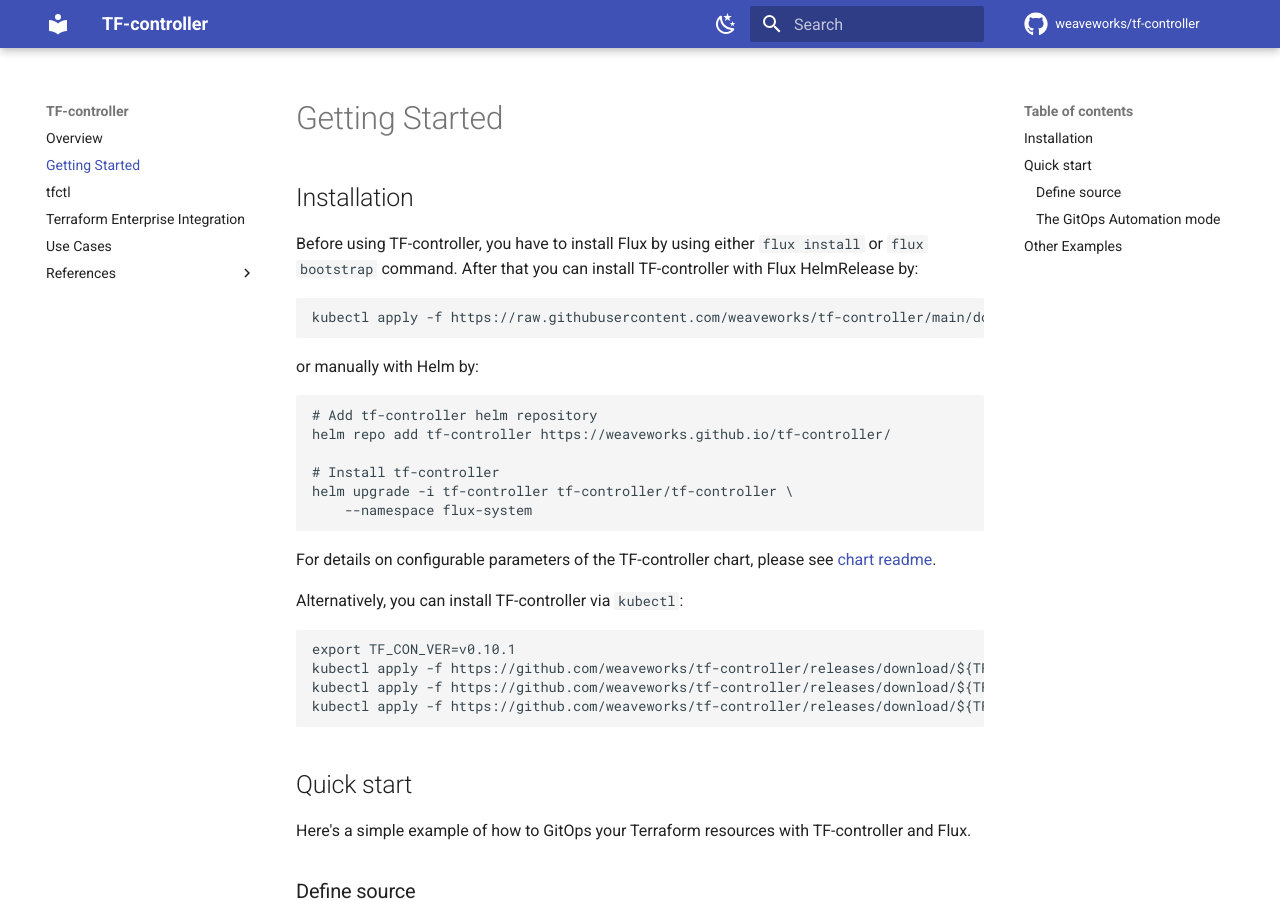
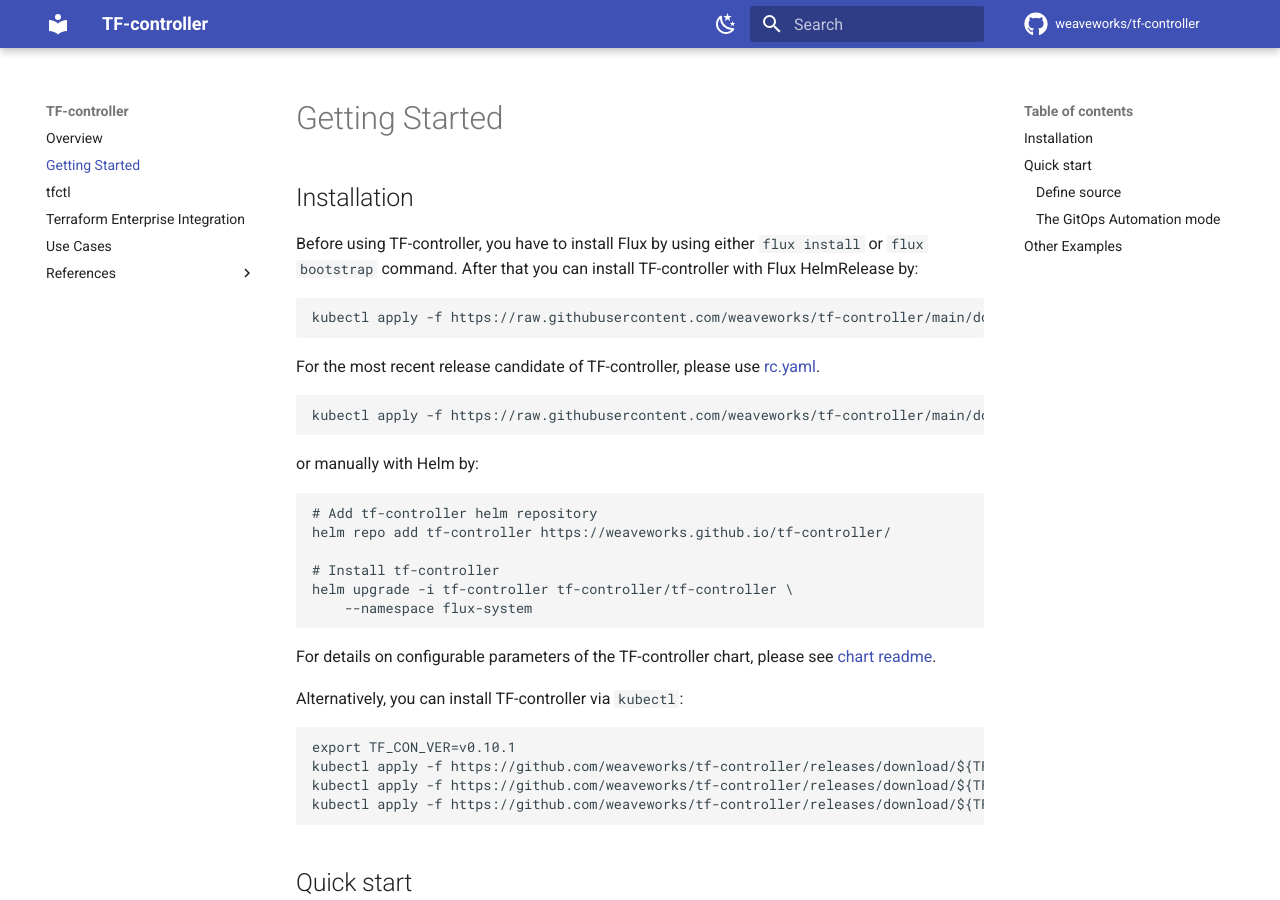
Before and after one commit to flux-iac/tofu-controller, an MkDocs documentation site: the page built from docs/getting_started.md, in a window 1280 px wide and 900 px high. Built offline with MkDocs 1.6.1 and Material for MkDocs 9.7.7, drawn with Linux system fonts in a browser that asks for light colours; comment, search, counter and statistics services are not loaded.

Commit message:
add rc.yaml to the getting started guide
Signed-off-by: Chanwit Kaewkasi <chanwit@gmail.com>

````diff
--- a/docs/getting_started.md
+++ b/docs/getting_started.md
@@ -7,6 +7,12 @@
 
 ```shell
 kubectl apply -f https://raw.githubusercontent.com/weaveworks/tf-controller/main/docs/release.yaml
+```
+
+For the most recent release candidate of TF-controller, please use [rc.yaml](https://raw.githubusercontent.com/weaveworks/tf-controller/main/docs/rc.yaml).
+
+```shell
+kubectl apply -f https://raw.githubusercontent.com/weaveworks/tf-controller/main/docs/rc.yaml
 ```
 
 or manually with Helm by:
````
